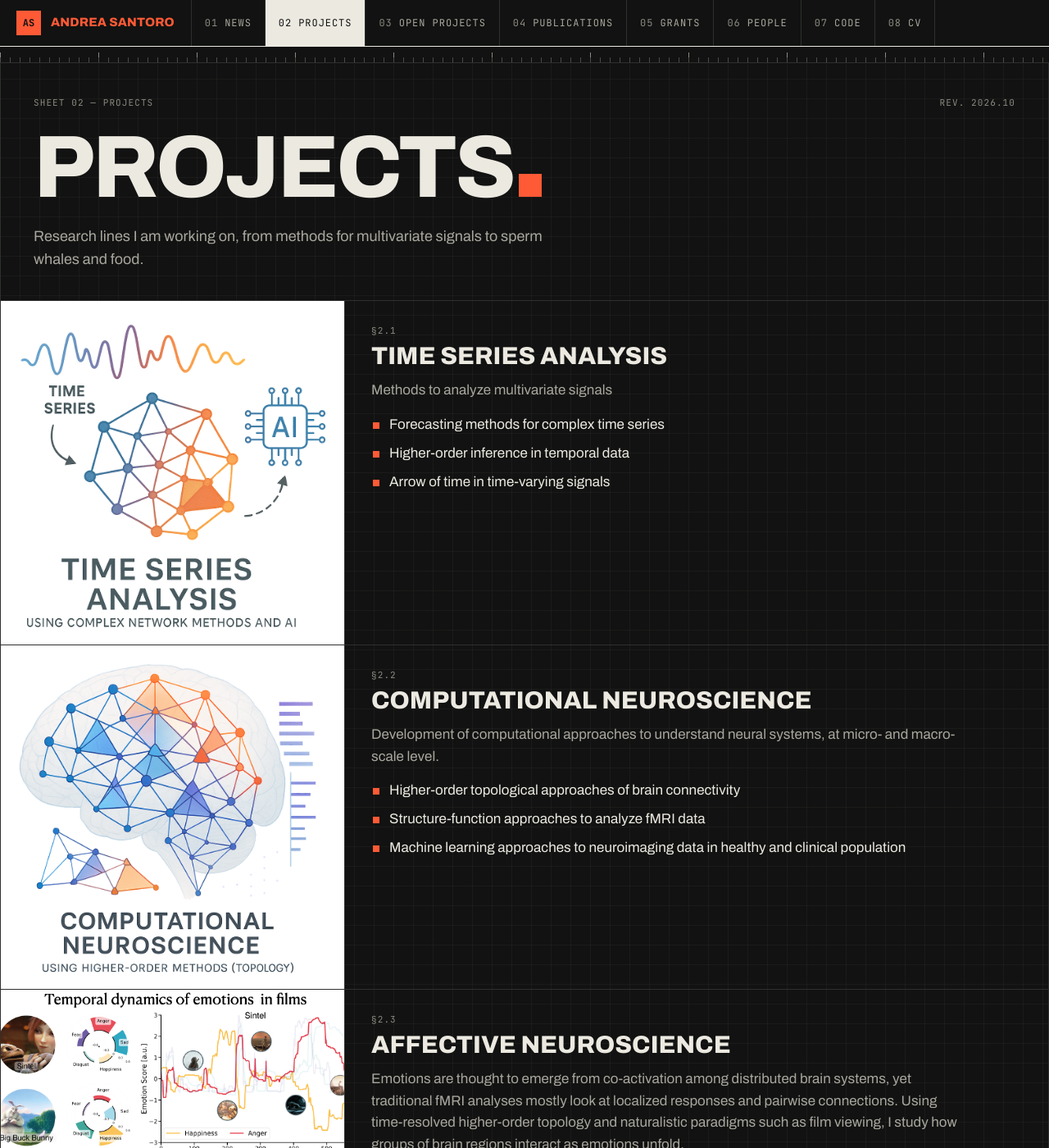
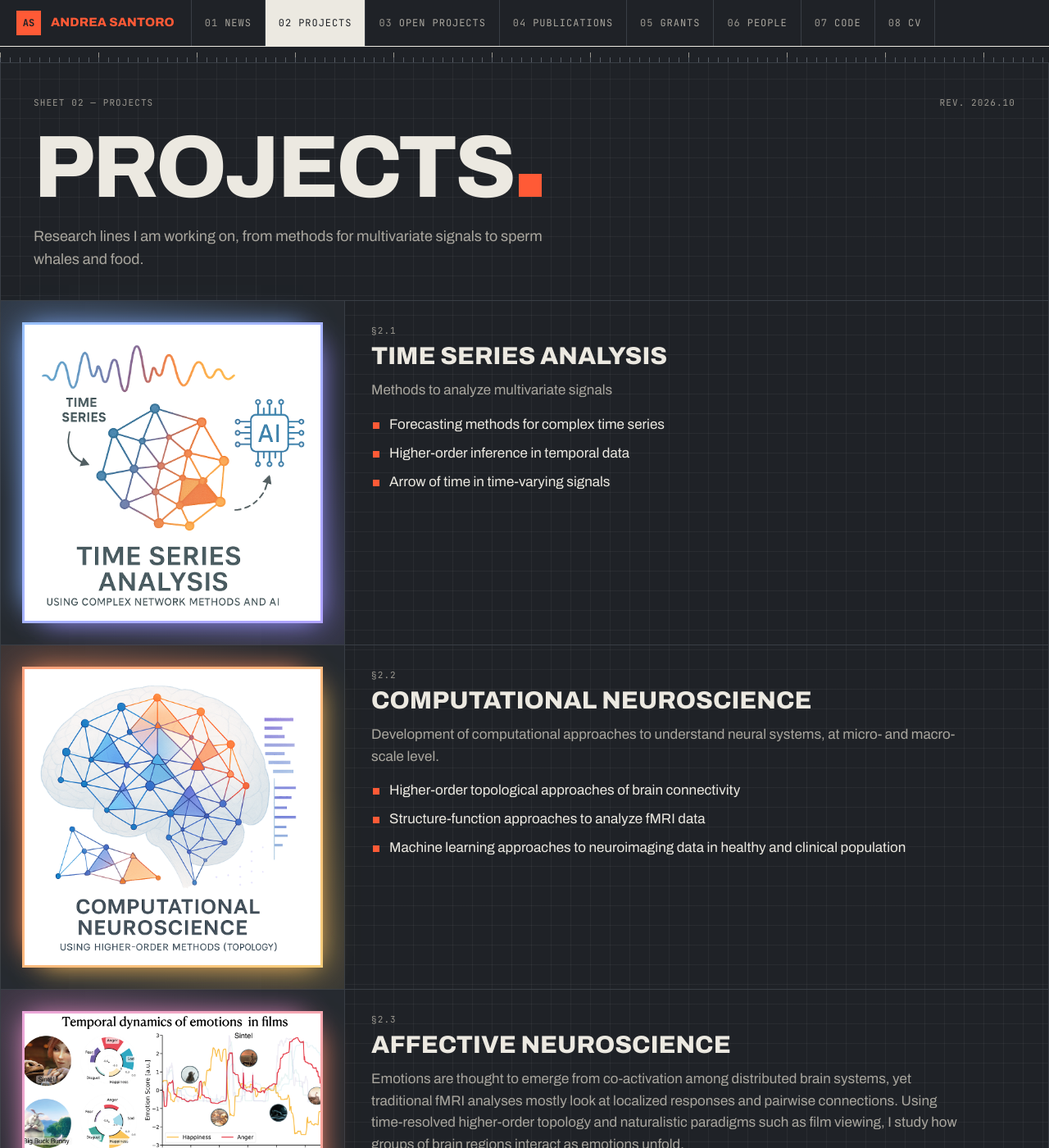
Before and after one commit to andresantoro/andresantoro.github.io, a Jekyll site: the page built from _pages/projects.md, in a window 1280 px wide and 1400 px high. Shown: the whole window at 82% size. Built offline with Jekyll 4.4.1, drawn with Linux system fonts in a browser that asks for light colours.

Commit message:
Softer charcoal background, colour portrait, tinted frames on figures, one-line Publications title
Co-Authored-By: Claude Opus 5.5 <noreply@anthropic.com>

```diff
--- a/_includes/nb/titleband.html
+++ b/_includes/nb/titleband.html
@@ -5,7 +5,7 @@
   </div>
   <div class="nb-titleband__row">
     <div class="nb-titleband__main">
-      <h1 class="nb-display">{{ include.title_html | default: include.title }}<span class="nb-square" aria-hidden="true"></span></h1>
+      <h1 class="nb-display{% if include.fit %} nb-display--fit{% endif %}">{{ include.title_html | default: include.title }}<span class="nb-square" aria-hidden="true"></span></h1>
       {% if include.lede %}<p class="nb-lede">{{ include.lede | markdownify | remove: "<p>" | remove: "</p>" | strip }}</p>{% endif %}
     </div>
     {% if include.aside %}<div class="nb-titleband__aside">{{ include.aside }}</div>{% endif %}
--- a/_layouts/notebook.html
+++ b/_layouts/notebook.html
@@ -7,7 +7,7 @@
   <meta charset="utf-8">
   {% include seo.html %}
   <meta name="viewport" content="width=device-width, initial-scale=1">
-  <meta name="theme-color" content="#111211">
+  <meta name="theme-color" content="#1f2227">
   <link rel="alternate" type="application/atom+xml" href="{{ base_path }}/feed.xml" title="{{ site.title }} Feed">
   <link rel="preconnect" href="https://fonts.googleapis.com">
   <link rel="preconnect" href="https://fonts.gstatic.com" crossorigin>
--- a/assets/css/notebook.scss
+++ b/assets/css/notebook.scss
@@ -3,16 +3,18 @@
 ---
 
 :root {
-  --bg: #111211;
-  --slate: #171917;
-  --panel: #151615;
-  --rule: #2e302e;
-  --rule-2: #4a4c48;
+  --bg: #1f2227;
+  --slate: #262a30;
+  --panel: #23272c;
+  --rule: #393e45;
+  --rule-2: #565c64;
   --chalk: #ece9e1;
   --muted: #a9a69e;
-  --faint: #8c8981;
+  --faint: #9a978f;
   --accent: #ff5a36;
   --blue: #7fb2ff;
+  --tint: #7fb2ff;
+  --tint-2: #ff5a36;
   --sans: "Archivo", system-ui, sans-serif;
   --mono: "JetBrains Mono", ui-monospace, Menlo, monospace;
   --hand: "Architects Daughter", "Comic Neue", cursive;
@@ -30,8 +32,8 @@ body.nb {
   line-height: 1.55;
   background-color: var(--bg);
   background-image:
-    linear-gradient(rgba(236, 233, 225, 0.045) 1px, transparent 1px),
-    linear-gradient(90deg, rgba(236, 233, 225, 0.045) 1px, transparent 1px);
+    linear-gradient(rgba(236, 233, 225, 0.05) 1px, transparent 1px),
+    linear-gradient(90deg, rgba(236, 233, 225, 0.05) 1px, transparent 1px);
   background-size: 24px 24px;
   -webkit-font-smoothing: antialiased;
   overflow-x: clip;
@@ -152,7 +154,9 @@ body.nb {
 .nb-titleband { padding: 40px 40px 36px; border-bottom: 1px solid var(--rule); }
 .nb-sheetline { display: flex; justify-content: space-between; gap: 16px; font-family: var(--mono); font-size: 11px; letter-spacing: 0.1em; text-transform: uppercase; color: var(--faint); }
 .nb-titleband__row { margin-top: 24px; display: flex; flex-wrap: wrap; align-items: flex-end; justify-content: space-between; gap: 32px; }
-.nb-titleband__main { flex: 1 1 560px; min-width: 0; }
+.nb-titleband__main { flex: 1 1 560px; min-width: 0; container-type: inline-size; }
+/* single-line title sized to its column; 10.2cqi fits "Publications" (9.64em wide) */
+.nb-display--fit { font-size: min(124px, 10.2cqi); white-space: nowrap; }
 .nb-titleband__aside { flex: 0 1 auto; display: flex; flex-direction: column; align-items: flex-end; gap: 20px; }
 .nb-lede { margin: 22px 0 0; max-width: 680px; font-size: 18px; color: var(--muted); }
 .nb-lede a { box-shadow: inset 0 -2px 0 var(--accent); color: var(--chalk); }
@@ -192,11 +196,22 @@ body.nb {
 .nb-grid > * { background: var(--bg); border-right: 1px solid var(--rule); border-bottom: 1px solid var(--rule); }
 .nb-cellbar { display: flex; justify-content: space-between; gap: 12px; padding: 10px 18px; border-bottom: 1px solid var(--rule); font-family: var(--mono); font-size: 11px; letter-spacing: 0.08em; text-transform: uppercase; color: var(--faint); }
 
-/* figures: illustrations inverted into chalk-on-black */
-.nb-plate { margin: 0; background: #fff; border-bottom: 1px solid var(--rule); }
-.nb-plate img { display: block; width: 100%; aspect-ratio: 16 / 10; object-fit: cover; object-position: 50% 6%; }
+/* figures: white illustrations in a soft tinted frame; --tint/--tint-2 set per cell below */
+.nb-plate {
+  margin: 16px;
+  padding: 3px;
+  background: linear-gradient(135deg, color-mix(in srgb, var(--tint) 80%, #fff), color-mix(in srgb, var(--tint-2) 80%, #fff));
+  box-shadow: -10px -8px 34px -14px var(--tint), 10px 12px 34px -14px var(--tint-2);
+}
+.nb-plate img { display: block; width: 100%; aspect-ratio: 16 / 10; object-fit: cover; object-position: 50% 6%; background: #fff; }
 .nb-plate--whale img { object-position: 50% 30%; }
 .nb-plate svg { display: block; width: 100%; aspect-ratio: 16 / 10; }
+.nb-grid > :nth-child(6n+1), .nb-project:nth-of-type(6n+1) { --tint: #7fb2ff; --tint-2: #9d8cff; }
+.nb-grid > :nth-child(6n+2), .nb-project:nth-of-type(6n+2) { --tint: #ff8a5c; --tint-2: #f4c25b; }
+.nb-grid > :nth-child(6n+3), .nb-project:nth-of-type(6n+3) { --tint: #e58fd0; --tint-2: #ff8a5c; }
+.nb-grid > :nth-child(6n+4), .nb-project:nth-of-type(6n+4) { --tint: #5fd3b3; --tint-2: #7fb2ff; }
+.nb-grid > :nth-child(6n+5), .nb-project:nth-of-type(6n+5) { --tint: #6fa6e8; --tint-2: #5fd3b3; }
+.nb-grid > :nth-child(6n+6), .nb-project:nth-of-type(6n+6) { --tint: #f4c25b; --tint-2: #e58fd0; }
 
 /* ---------- home ---------- */
 .nb-hero { padding: 40px 40px 44px; border-bottom: 1px solid var(--rule); }
@@ -208,7 +223,7 @@ body.nb {
 .nb-cursor { display: inline-block; width: 0.5em; height: 1em; margin-left: 6px; vertical-align: -0.15em; background: var(--chalk); animation: nb-blink 1.1s steps(1) infinite; }
 .nb-portrait { flex: 0 0 236px; margin: 0; }
 .nb-portrait__frame { position: relative; border: 1px solid var(--chalk); background: #e9e6dc; }
-.nb-portrait__frame img { display: block; width: 100%; aspect-ratio: 4 / 5; object-fit: cover; object-position: 50% 22%; filter: grayscale(1) contrast(1.12); }
+.nb-portrait__frame img { display: block; width: 100%; aspect-ratio: 4 / 5; object-fit: cover; object-position: 50% 22%; }
 .nb-crop { position: absolute; width: 14px; height: 14px; border-color: var(--chalk); border-style: solid; border-width: 0; }
 .nb-crop--tl { left: -9px; top: -9px; border-left-width: 1px; border-top-width: 1px; }
 .nb-crop--tr { right: -9px; top: -9px; border-right-width: 1px; border-top-width: 1px; }
@@ -300,8 +315,8 @@ body.nb {
 .nb-prose .btn, .back-to-projects { display: inline-flex; align-items: center; min-height: 44px; padding: 0 18px; border: 1px solid var(--chalk); font-family: var(--mono); font-size: 12px; letter-spacing: 0.08em; text-transform: uppercase; box-shadow: none !important; }
 .nb-prose .btn { background: var(--accent); border-color: var(--accent); color: var(--bg); box-shadow: 4px 4px 0 var(--chalk) !important; }
 .project-detail-header .subtitle { margin: 0 0 24px; font-family: var(--hand); font-size: 22px; color: var(--muted); }
-.project-detail-image { margin: 0 0 28px; max-width: 820px; background: #f5f6f8; border: 1px solid var(--rule); }
-.project-detail-image img { display: block; width: 100%; }
+.project-detail-image { margin: 0 0 28px; max-width: 820px; padding: 3px; background: linear-gradient(135deg, color-mix(in srgb, var(--blue) 80%, #fff), color-mix(in srgb, var(--accent) 80%, #fff)); box-shadow: -10px -8px 34px -14px var(--blue), 10px 12px 34px -14px var(--accent); }
+.project-detail-image img { display: block; width: 100%; background: #fff; }
 .project-contact-box { margin: 32px 0; padding: 18px 22px; max-width: 820px; border: 1px solid var(--accent); background: rgba(255, 90, 54, 0.08); }
 .project-contact-box p { margin: 0; }
 
@@ -325,8 +340,8 @@ body.nb {
 /* ---------- projects ---------- */
 .nb-project { display: flex; flex-wrap: wrap; border-bottom: 1px solid var(--rule); scroll-margin-top: 80px; }
 .nb-project:last-child { border-bottom: 0; }
-.nb-project__fig { flex: 0 1 420px; min-width: 0; border-right: 1px solid var(--rule); background: #fff; }
-.nb-project__fig .nb-plate { border-bottom: 0; }
+.nb-project__fig { flex: 0 1 420px; min-width: 0; padding: 26px; border-right: 1px solid var(--rule); background: radial-gradient(90% 70% at 15% 10%, color-mix(in srgb, var(--tint) 16%, transparent), transparent 70%), radial-gradient(90% 70% at 85% 90%, color-mix(in srgb, var(--tint-2) 14%, transparent), transparent 70%), var(--slate); }
+.nb-project__fig .nb-plate { margin: 0; }
 .nb-project__fig .nb-plate img { aspect-ratio: 1 / 1; object-position: 50% 50%; }
 .nb-project__body { flex: 1 1 480px; min-width: 0; padding: 28px 32px 32px; }
 .nb-project__body h2 { margin: 6px 0 12px; font-weight: 800; font-stretch: 122%; font-size: 30px; line-height: 1.1; text-transform: uppercase; }
@@ -456,7 +471,7 @@ button.nb-section__toggle[aria-pressed="true"] { background: var(--chalk); color
 .nb-repo .nb-kv { margin-top: 16px; }
 .nb-repo .nb-kv dd { overflow-wrap: anywhere; }
 .nb-repo .nb-kv a { box-shadow: inset 0 -1px 0 var(--accent); }
-.nb-shell { margin-top: auto; display: flex; align-items: stretch; border-top: 1px solid var(--rule); background: #0b0c0b; font-family: var(--mono); font-size: 12px; }
+.nb-shell { margin-top: auto; display: flex; align-items: stretch; border-top: 1px solid var(--rule); background: #17191d; font-family: var(--mono); font-size: 12px; }
 .nb-shell code { flex: 1 1 auto; min-width: 0; padding: 14px 20px; overflow-x: auto; white-space: nowrap; color: var(--chalk); }
 .nb-shell code::before { content: "$ "; color: var(--accent); }
 .nb-shell button { flex: 0 0 auto; min-width: 84px; border: 0; border-left: 1px solid var(--rule); background: transparent; color: var(--muted); font-family: var(--mono); font-size: 12px; letter-spacing: 0.08em; text-transform: uppercase; cursor: pointer; }
--- a/scripts/collab_hypergraph.py
+++ b/scripts/collab_hypergraph.py
@@ -170,7 +170,7 @@ def svg(mini):
     for n in sorted(nodes, key=lambda n: deg[n]):
         x, y = xy[n]
         r = (3.5 + 1.1 * min(deg[n], 6)) * r_scale
-        fill, stroke = {"student": (ACCENT, ACCENT), "mentor": (MENTOR, MENTOR)}.get(role[n], ("#111211", "#ECE9E1"))
+        fill, stroke = {"student": (ACCENT, ACCENT), "mentor": (MENTOR, MENTOR)}.get(role[n], ("#1F2227", "#ECE9E1"))
         mem = " ".join(str(i) for i, w in enumerate(works) if n in w["members"])
         if mini:
             out.append(f'<circle cx="{x}" cy="{y}" r="{r:.1f}" fill="{fill}" stroke="{stroke}" stroke-width="3"/>')
```
Also changed, not shown: _pages/publications.md (+1 -1 lines), _includes/nb/hypergraph-mini.svg, _includes/nb/hypergraph-people.svg.
